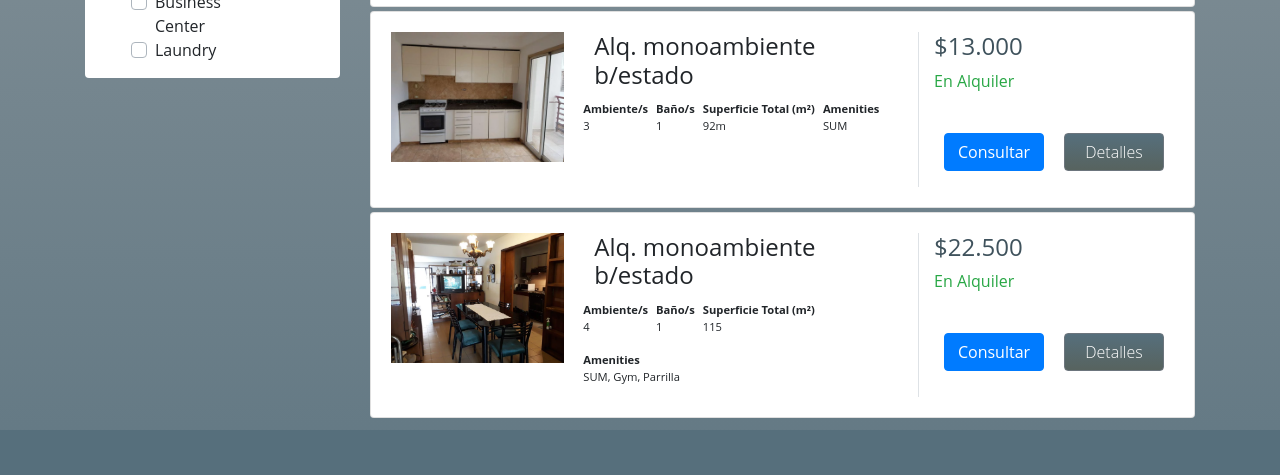
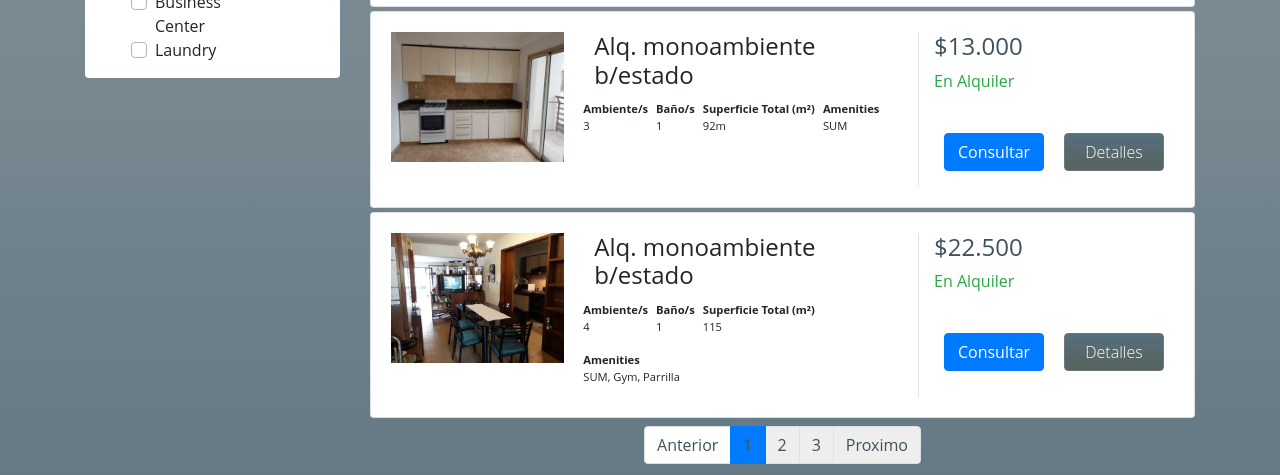
Before and after one commit to leomoyano/Jaus-Prop---Group-1, a plain HTML site: page ventas.html in a window 1280 px wide. Shown: the part 1287-1762 px from the top of the page. Drawn offline with nearby package versions, Linux system fonts and the light colour scheme.

Commit message:
Actualizacion de cosas

```diff
--- a/Style/landing-page.css
+++ b/Style/landing-page.css
@@ -45,10 +45,11 @@
 .grey-box,
 .grey-box2 {
   height: 38em;
+  color: #ffffff;
 }
 
 .grey-box .home-intro-content h2 {
-  color: #000000;
+  color: #ffffff;
 }
 
 /* Seccion Compra-Venta */
@@ -117,12 +118,13 @@
 .svg-servicios {
   height: 80px;
   margin-top: 10px;
+  fill: red;
 }
 
 .card-servicios h2 {
   align-content: center;
   text-transform: uppercase;
-  color: #000000;
+  color: #ffffff;
   margin-bottom: 1em;
 }
 
--- a/Style/ventas.css
+++ b/Style/ventas.css
@@ -121,3 +121,19 @@ aside .custom-control-label::after:checked {
 .card-body .img-wrap img{
   width: 100%;
 }
+
+/* Navegador paginas */
+
+.page-item .page-link{
+  color: var(--colorTerciario) !important;
+  background: var(--background);
+}
+
+.page-link:active {
+  background: #3f525c !important;
+  color: #ffffff;
+}
+
+.page-item .page-link:hover {
+  background: #b4b4b4;
+}
--- a/ventas.html
+++ b/ventas.html
@@ -602,7 +602,19 @@
                 </div> <!-- row.// -->
               </div> <!-- card-body .// -->
             </article> <!-- card product .// -->
-
+            <nav aria-label="Page navigation example" class="m-2 nav-paginas">
+              <ul class="pagination justify-content-center">
+                <li class="page-item disabled">
+                  <a class="page-link" href="#" tabindex="-1" aria-disabled="true">Anterior</a>
+                </li>
+                <li class="page-item active"><a class="page-link" href="#">1</a></li>
+                <li class="page-item"><a class="page-link" href="#">2</a></li>
+                <li class="page-item"><a class="page-link" href="#">3</a></li>
+                <li class="page-item">
+                  <a class="page-link" href="#">Proximo</a>
+                </li>
+              </ul>
+            </nav>
         </main> <!-- col.// -->
       </div>
 
```
